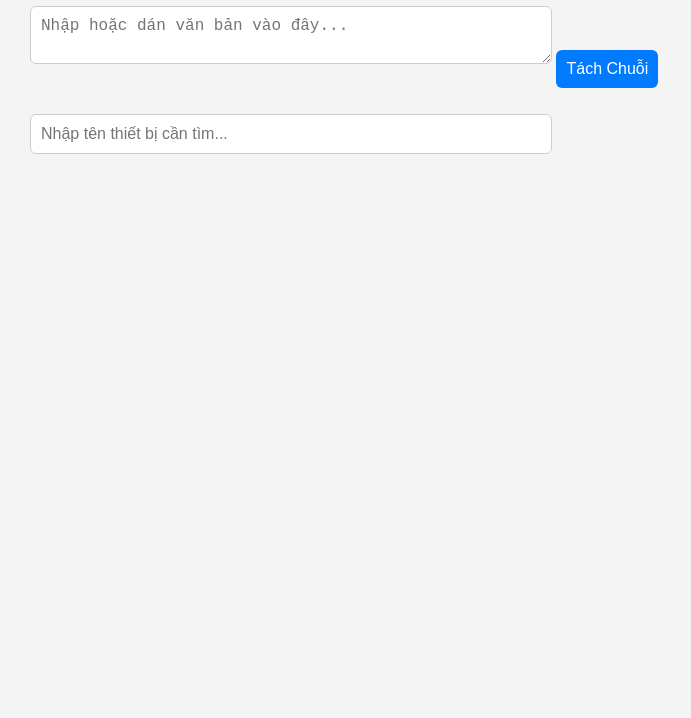
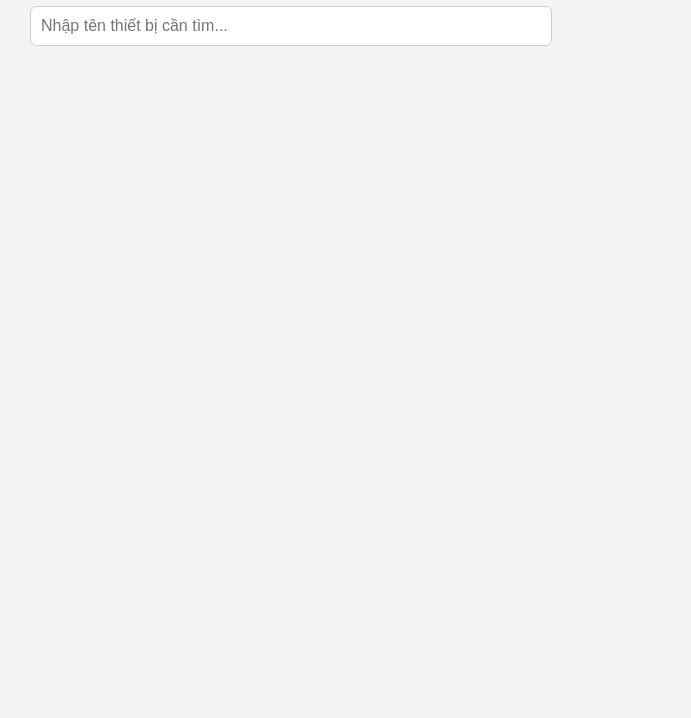
Before and after one commit to nhatquy-elec/giao_nhan_luoi, a plain HTML site: page index.html in a window 1280 px wide. Shown: the part 82-800 px from the top of the page, without its empty margins (0-691 px from the left). Drawn offline with nearby package versions, Linux system fonts and the light colour scheme.

Commit message:
Update index.html

```diff
--- a/index.html
+++ b/index.html
@@ -1,9 +1,9 @@
 <!DOCTYPE html>
 <html lang="vi">
 <head>
-  <meta charset="UTF-8">
-  <meta name="viewport" content="width=device-width, initial-scale=1.0">
-  <title>Tìm kiếm thiết bị</title>
+  <meta charset="UTF-8" />
+  <meta name="viewport" content="width=device-width, initial-scale=1.0"/>
+  <title>Tìm kiếm thiết bị gần đúng</title>
   <style>
     body {
       font-family: Arial, sans-serif;
@@ -13,24 +13,14 @@
     h1 {
       color: #333;
     }
-    textarea, input {
+    input {
       width: 100%;
       max-width: 500px;
       padding: 10px;
       font-size: 16px;
-      margin-bottom: 10px;
+      margin-bottom: 20px;
       border-radius: 6px;
       border: 1px solid #ccc;
-    }
-    button {
-      padding: 10px;
-      font-size: 16px;
-      border: none;
-      background: #007bff;
-      color: white;
-      border-radius: 6px;
-      cursor: pointer;
-      margin-bottom: 10px;
     }
     ul {
       list-style: none;
@@ -48,13 +38,6 @@
 <body>
 
   <h1>Tìm kiếm thiết bị gần đúng</h1>
-
-  <!-- Vùng nhập văn bản -->
-  <textarea id="inputText" placeholder="Nhập hoặc dán văn bản vào đây..."></textarea>
-  <button onclick="tachChuoi()">Tách Chuỗi</button>
-  <ul id="ketQuaChuoi"></ul>
-
-  <!-- Ô tìm kiếm thiết bị -->
   <input type="text" id="searchBox" placeholder="Nhập tên thiết bị cần tìm..." />
   <ul id="ketQua"></ul>
 
@@ -65,7 +48,12 @@
     let danhSachThietBi = [];
 
     fetch('devices.json')
-      .then(response => response.json())
+      .then(response => {
+        if (!response.ok) {
+          throw new Error("Không thể tải devices.json");
+        }
+        return response.json();
+      })
       .then(data => {
         danhSachThietBi = data;
         fuse = new Fuse(danhSachThietBi, {
@@ -78,11 +66,11 @@
         document.getElementById("ketQua").innerHTML = "<li>Lỗi khi tải danh sách thiết bị.</li>";
       });
 
-    const searchBox = document.getElementById("searchBox");
+    const input = document.getElementById("searchBox");
     const ketQua = document.getElementById("ketQua");
 
-    searchBox.addEventListener("input", () => {
-      const tim = searchBox.value.trim();
+    input.addEventListener("input", () => {
+      const tim = input.value.trim();
       ketQua.innerHTML = "";
 
       if (tim === "" || !fuse) return;
@@ -100,28 +88,6 @@
         ketQua.appendChild(li);
       });
     });
-
-    function tachChuoi() {
-      const inputText = document.getElementById("inputText").value.trim();
-      const ketQuaChuoi = document.getElementById("ketQuaChuoi");
-      ketQuaChuoi.innerHTML = "";
-
-      if (inputText === "") return;
-
-      const chuoiTach = inputText.includes(":") ? inputText.split(":").map(str => str.trim()) : [inputText];
-
-      chuoiTach.forEach(item => {
-        const li = document.createElement("li");
-        li.textContent = item;
-        ketQuaChuoi.appendChild(li);
-      });
-
-      // Sau khi tách, nếu có 2 phần, tự động đặt phần sau vào ô tìm kiếm thiết bị
-      if (chuoiTach.length > 1) {
-        searchBox.value = chuoiTach[1];
-        searchBox.dispatchEvent(new Event("input")); // Kích hoạt tìm kiếm
-      }
-    }
   </script>
 
 </body>
```
